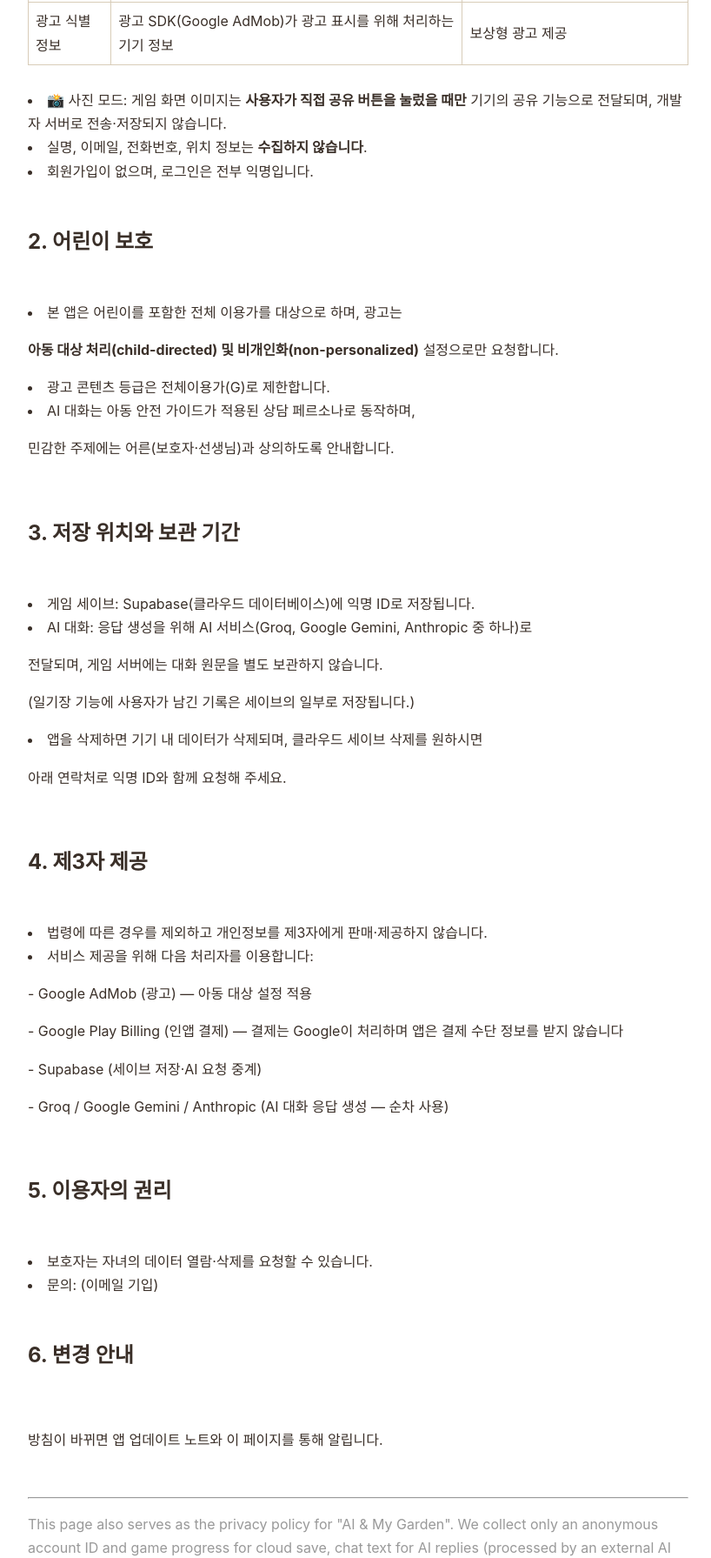
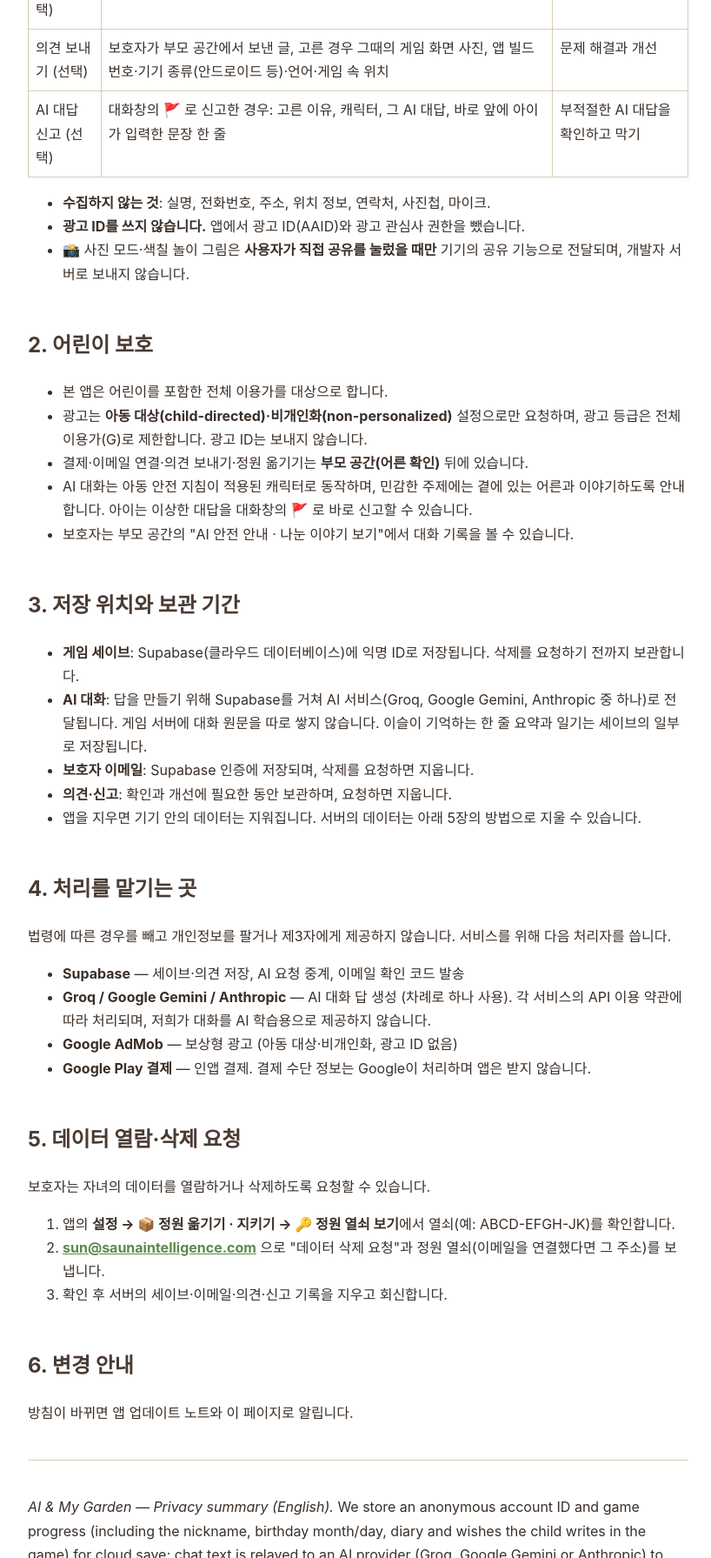
Before and after one commit to sungwony0906/pocket-walk-privacy, a plain HTML site: page index.html in a window 1280 px wide. Shown: the part 809-2600 px from the top of the page at 87% size, without its empty margins (228-1046 px from the left). Drawn offline with Linux system fonts and the light colour scheme.

Commit message:
개인정보처리방침 — 보호자 이메일·의견 보내기·AI 대답 신고·삭제 요청 절차, 광고 ID 미사용
Co-Authored-By: Claude Opus 5.5 <noreply@anthropic.com>
Claude-Session: https://claude.ai/code/session_01CxXLsadTLesGotZ8fGHHnp

```diff
--- a/index.html
+++ b/index.html
@@ -2,67 +2,61 @@
 <meta name="viewport" content="width=device-width, initial-scale=1">
 <title>AI와 나의 정원 — 개인정보처리방침</title>
 <style>body{font-family:-apple-system,'Apple SD Gothic Neo',sans-serif;max-width:760px;margin:40px auto;padding:0 20px;line-height:1.7;color:#3a2f28}
-table{border-collapse:collapse;width:100%}td,th{border:1px solid #d8ccb8;padding:8px}h1{color:#5a8a4a}</style>
-</head><body><h1>개인정보처리방침 (초안)</h1>
-<br>
-<p><b>앱 이름</b>: AI와 나의 정원</p>
-<p><b>개발자</b>: (출시 전 기입 — 개인/사업자명, 연락 이메일)</p>
-<p><b>시행일</b>: (출시일 기입)</p>
-<br>
-<p>「AI와 나의 정원」은 어린이가 안심하고 즐길 수 있는 힐링 게임을 목표로 하며,</p>
-<p>개인정보를 최소한으로만 다룹니다.</p>
-<br>
+table{border-collapse:collapse;width:100%}td,th{border:1px solid #d8ccb8;padding:8px;vertical-align:top}th{background:#f3ecdf}
+h1{color:#5a8a4a}h2{margin-top:2em;color:#4a3b33}hr{margin:2.5em 0;border:0;border-top:1px solid #d8ccb8}
+a{color:#5a8a4a}@media(max-width:560px){td,th{padding:6px;font-size:14px}}</style>
+</head><body>
+<h1>개인정보처리방침</h1>
+<p><b>앱 이름</b>: AI와 나의 정원 (AI &amp; My Garden)<br><b>개발자</b>: (출시 전 기입 — 개인/사업자명)<br><b>문의</b>: <a href="mailto:sun@saunaintelligence.com">sun@saunaintelligence.com</a><br><b>시행일</b>: (출시일 기입)</p>
+<p>「AI와 나의 정원」은 어린이가 안심하고 즐길 수 있는 힐링 게임입니다.<br>개인정보는 게임을 이어 하고, AI 친구와 대화하고, 문제를 고치는 데 필요한 만큼만 다룹니다.<br>회원가입은 없고, 로그인은 모두 익명입니다.</p>
 <h2>1. 수집하는 정보</h2>
-<br>
 <table>
 <tr><th>항목</th><th>내용</th><th>목적</th></tr>
-<tr><td>익명 계정 ID</td><td>앱이 자동 생성하는 무작위 식별자 (이름·이메일·전화번호 아님)</td><td>게임 진행(세이브)의 기기 간 백업</td></tr>
-<tr><td>게임 진행 데이터</td><td>지혜조각·젬·펫·정원 꾸미기 등 게임 내 진행 상황</td><td>세이브 저장·복원</td></tr>
-<tr><td>AI 대화 텍스트</td><td>요정 '이슬'과 마을 친구들과의 대화(마음 나누기, 수다, 끝말잇기 등)에 입력한 문장</td><td>AI 응답 생성 (외부 AI 서비스에 전달되어 처리 후 응답)</td></tr>
-<tr><td>광고 식별 정보</td><td>광고 SDK(Google AdMob)가 광고 표시를 위해 처리하는 기기 정보</td><td>보상형 광고 제공</td></tr>
+<tr><td>익명 계정 ID</td><td>앱이 자동으로 만드는 무작위 식별자 (이름·전화번호가 아님)</td><td>게임 진행을 서버에 백업</td></tr>
+<tr><td>게임 진행 데이터</td><td>정원·펫·옷·젬·도감 등 진행 상황, 그리고 아이가 게임 안에 직접 적은 것 — 주인공·펫 이름(별명), 생일(월·일, 태어난 해는 묻지 않음), 일기·소원·마음 기록, 이슬이 기억하는 대화 한 줄 요약</td><td>백업·복원, 다른 기기로 옮기기</td></tr>
+<tr><td>AI 대화 문장</td><td>이슬과 마을 친구들에게 입력한 문장</td><td>AI 답을 만들기 위해 AI 서비스로 전달 (아래 3장)</td></tr>
+<tr><td>보호자 이메일 (선택)</td><td>부모 공간에서 &quot;이메일로 지키기&quot;를 고른 경우에만</td><td>확인 코드 발송, 정원 복원</td></tr>
+<tr><td>의견 보내기 (선택)</td><td>보호자가 부모 공간에서 보낸 글, 고른 경우 그때의 게임 화면 사진, 앱 빌드 번호·기기 종류(안드로이드 등)·언어·게임 속 위치</td><td>문제 해결과 개선</td></tr>
+<tr><td>AI 대답 신고 (선택)</td><td>대화창의 🚩 로 신고한 경우: 고른 이유, 캐릭터, 그 AI 대답, 바로 앞에 아이가 입력한 문장 한 줄</td><td>부적절한 AI 대답을 확인하고 막기</td></tr>
 </table>
-<br>
-<li>📸 사진 모드: 게임 화면 이미지는 <b>사용자가 직접 공유 버튼을 눌렀을 때만</b> 기기의 공유 기능으로 전달되며, 개발자 서버로 전송·저장되지 않습니다.</li>
-<li>실명, 이메일, 전화번호, 위치 정보는 <b>수집하지 않습니다</b>.</li>
-<li>회원가입이 없으며, 로그인은 전부 익명입니다.</li>
-<br>
+<ul>
+<li><b>수집하지 않는 것</b>: 실명, 전화번호, 주소, 위치 정보, 연락처, 사진첩, 마이크.</li>
+<li><b>광고 ID를 쓰지 않습니다.</b> 앱에서 광고 ID(AAID)와 광고 관심사 권한을 뺐습니다.</li>
+<li>📸 사진 모드·색칠 놀이 그림은 <b>사용자가 직접 공유를 눌렀을 때만</b> 기기의 공유 기능으로 전달되며, 개발자 서버로 보내지 않습니다.</li>
+</ul>
 <h2>2. 어린이 보호</h2>
-<br>
-<li>본 앱은 어린이를 포함한 전체 이용가를 대상으로 하며, 광고는</li>
-<p>  <b>아동 대상 처리(child-directed) 및 비개인화(non-personalized)</b> 설정으로만 요청합니다.</p>
-<li>광고 콘텐츠 등급은 전체이용가(G)로 제한합니다.</li>
-<li>AI 대화는 아동 안전 가이드가 적용된 상담 페르소나로 동작하며,</li>
-<p>  민감한 주제에는 어른(보호자·선생님)과 상의하도록 안내합니다.</p>
-<br>
+<ul>
+<li>본 앱은 어린이를 포함한 전체 이용가를 대상으로 합니다.</li>
+<li>광고는 <b>아동 대상(child-directed)·비개인화(non-personalized)</b> 설정으로만 요청하며, 광고 등급은 전체이용가(G)로 제한합니다. 광고 ID는 보내지 않습니다.</li>
+<li>결제·이메일 연결·의견 보내기·정원 옮기기는 <b>부모 공간(어른 확인)</b> 뒤에 있습니다.</li>
+<li>AI 대화는 아동 안전 지침이 적용된 캐릭터로 동작하며, 민감한 주제에는 곁에 있는 어른과 이야기하도록 안내합니다. 아이는 이상한 대답을 대화창의 🚩 로 바로 신고할 수 있습니다.</li>
+<li>보호자는 부모 공간의 &quot;AI 안전 안내 · 나눈 이야기 보기&quot;에서 대화 기록을 볼 수 있습니다.</li>
+</ul>
 <h2>3. 저장 위치와 보관 기간</h2>
-<br>
-<li>게임 세이브: Supabase(클라우드 데이터베이스)에 익명 ID로 저장됩니다.</li>
-<li>AI 대화: 응답 생성을 위해 AI 서비스(Groq, Google Gemini, Anthropic 중 하나)로</li>
-<p>  전달되며, 게임 서버에는 대화 원문을 별도 보관하지 않습니다.</p>
-<p>  (일기장 기능에 사용자가 남긴 기록은 세이브의 일부로 저장됩니다.)</p>
-<li>앱을 삭제하면 기기 내 데이터가 삭제되며, 클라우드 세이브 삭제를 원하시면</li>
-<p>  아래 연락처로 익명 ID와 함께 요청해 주세요.</p>
-<br>
-<h2>4. 제3자 제공</h2>
-<br>
-<li>법령에 따른 경우를 제외하고 개인정보를 제3자에게 판매·제공하지 않습니다.</li>
-<li>서비스 제공을 위해 다음 처리자를 이용합니다:</li>
-<p>  - Google AdMob (광고) — 아동 대상 설정 적용</p>
-<p>  - Google Play Billing (인앱 결제) — 결제는 Google이 처리하며 앱은 결제 수단 정보를 받지 않습니다</p>
-<p>  - Supabase (세이브 저장·AI 요청 중계)</p>
-<p>  - Groq / Google Gemini / Anthropic (AI 대화 응답 생성 — 순차 사용)</p>
-<br>
-<h2>5. 이용자의 권리</h2>
-<br>
-<li>보호자는 자녀의 데이터 열람·삭제를 요청할 수 있습니다.</li>
-<li>문의: (이메일 기입)</li>
-<br>
+<ul>
+<li><b>게임 세이브</b>: Supabase(클라우드 데이터베이스)에 익명 ID로 저장됩니다. 삭제를 요청하기 전까지 보관합니다.</li>
+<li><b>AI 대화</b>: 답을 만들기 위해 Supabase를 거쳐 AI 서비스(Groq, Google Gemini, Anthropic 중 하나)로 전달됩니다. 게임 서버에 대화 원문을 따로 쌓지 않습니다. 이슬이 기억하는 한 줄 요약과 일기는 세이브의 일부로 저장됩니다.</li>
+<li><b>보호자 이메일</b>: Supabase 인증에 저장되며, 삭제를 요청하면 지웁니다.</li>
+<li><b>의견·신고</b>: 확인과 개선에 필요한 동안 보관하며, 요청하면 지웁니다.</li>
+<li>앱을 지우면 기기 안의 데이터는 지워집니다. 서버의 데이터는 아래 5장의 방법으로 지울 수 있습니다.</li>
+</ul>
+<h2>4. 처리를 맡기는 곳</h2>
+<p>법령에 따른 경우를 빼고 개인정보를 팔거나 제3자에게 제공하지 않습니다. 서비스를 위해 다음 처리자를 씁니다.</p>
+<ul>
+<li><b>Supabase</b> — 세이브·의견 저장, AI 요청 중계, 이메일 확인 코드 발송</li>
+<li><b>Groq / Google Gemini / Anthropic</b> — AI 대화 답 생성 (차례로 하나 사용). 각 서비스의 API 이용 약관에 따라 처리되며, 저희가 대화를 AI 학습용으로 제공하지 않습니다.</li>
+<li><b>Google AdMob</b> — 보상형 광고 (아동 대상·비개인화, 광고 ID 없음)</li>
+<li><b>Google Play 결제</b> — 인앱 결제. 결제 수단 정보는 Google이 처리하며 앱은 받지 않습니다.</li>
+</ul>
+<h2>5. 데이터 열람·삭제 요청</h2>
+<p>보호자는 자녀의 데이터를 열람하거나 삭제하도록 요청할 수 있습니다.</p>
+<ol>
+<li>앱의 <b>설정 → 📦 정원 옮기기 · 지키기 → 🔑 정원 열쇠 보기</b>에서 열쇠(예: ABCD-EFGH-JK)를 확인합니다.</li>
+<li><b><a href="mailto:sun@saunaintelligence.com">sun@saunaintelligence.com</a></b> 으로 &quot;데이터 삭제 요청&quot;과 정원 열쇠(이메일을 연결했다면 그 주소)를 보냅니다.</li>
+<li>확인 후 서버의 세이브·이메일·의견·신고 기록을 지우고 회신합니다.</li>
+</ol>
 <h2>6. 변경 안내</h2>
-<br>
-<p>방침이 바뀌면 앱 업데이트 노트와 이 페이지를 통해 알립니다.</p>
-<br>
-<hr><p style="color:#999">This page also serves as the privacy policy for "AI & My Garden".
-We collect only an anonymous account ID and game progress for cloud save, chat text for AI replies
-(processed by an external AI service, not used for training by us), and ad identifiers handled by
-Google AdMob with child-directed & non-personalized settings. No name, email, phone or location is collected.
-Contact: sun@saunaintelligence.com</p></body></html>
+<p>방침이 바뀌면 앱 업데이트 노트와 이 페이지로 알립니다.</p>
+<hr>
+<p><i>AI &amp; My Garden — Privacy summary (English).</i> We store an anonymous account ID and game progress (including the nickname, birthday month/day, diary and wishes the child writes in the game) for cloud save; chat text is relayed to an AI provider (Groq, Google Gemini or Anthropic) to generate replies and is not stored as raw logs on our server. Optional: a parent&#x27;s email for restore, feedback sent from the parents&#x27; space (text, an optional screenshot, build, device type, language, in-game location), and AI reply reports from the 🚩 button (reason, character, that reply and the child&#x27;s previous line). Ads are child-directed and non-personalized; we do not use the advertising ID. No real name, phone, address, location, contacts, photos or microphone. To delete data, email <a href="mailto:sun@saunaintelligence.com">sun@saunaintelligence.com</a> with your garden key.</p>
+</body></html>
```
